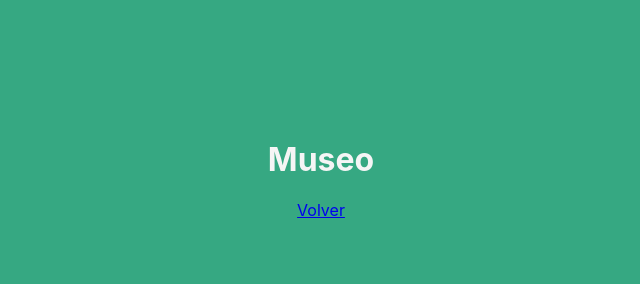
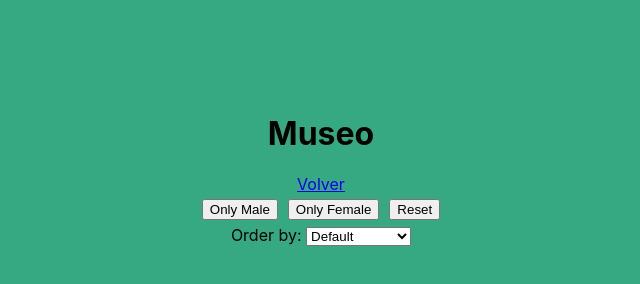
Before and after one commit to nicoabarca/T2-infovis, a website: page museum.html in a window 1280 px wide. Shown: the whole page, without its empty margins (319-959 px from the left). Drawn offline with nearby package versions, Linux system fonts and the light colour scheme; no server answers.

Commit message:
feat(museum): added category highlight and buttons

```diff
--- a/js/main.js
+++ b/js/main.js
@@ -1,9 +1,14 @@
 const CATEGORY_WIDTH = 200
 const CATEGORY_HEIGHT = 300
 
+const categoriesContainer = d3.select('#categories')
+const maleBtn = d3.select('#male-btn')
+const femaleBtn = d3.select('#female-btn')
+const resetBtn = d3.select('#reset-btn')
+
+resetBtn.on('click', resetFilter)
+
 function categoriesDataJoin(data) {
-
-  const categoriesContainer = d3.select('#categories')
 
   const frameScale = d3
     .scaleLinear()
@@ -100,6 +105,12 @@ function categoriesDataJoin(data) {
 
         categorySvg.on('mouseover', (e, d) => categoryMouseover(e, d))
         categorySvg.on('mouseout', (e, _) => categoryMouseout(e, _))
+        categorySvg.on('click', (e, d) => {
+          categorySvg.attr('opacity', (data) => {
+            return data.category === d.category ? 1 : 0.7
+          })
+        }
+        )
       }
     )
 }
@@ -119,12 +130,16 @@ function categoryMouseout(event, d) {
   d3.select(event.currentTarget).select('.male').text('')
 }
 
+function resetFilter() {
+  categoriesContainer.selectAll('svg').attr('opacity', null)
+}
 
 function parseArtists(d) {
   data = {
     artist: d.Artist,
     birthYear: +d.BirthYear,
-    categories: JSON.parse(d.Categories), deathYear: +d.DeathYear,
+    categories: JSON.parse(d.Categories),
+    deathYear: +d.DeathYear,
     gender: d.Gender,
     nacionality: d.Nacionality,
     totalArtwork: +d.TotalArtwork,
--- a/museum.html
+++ b/museum.html
@@ -21,8 +21,20 @@
 
         <div id="artists">
         </div>
+        <div id="buttons">
+            <button id="male-btn">Only Male</button>
+            <button id=female-btn">Only Female</button>
+            <button id="reset-btn">Reset</button>
+        </div>
+        <div id="selection">
+            <label for="order">Order by: </label>
+            <select name="order" id="order">
+                <option value="default">Default</option>
+                <option value="age">Age</option>
+                <option value="alphabetically">Alphabetically</option>
+            </select>
+        </div>
     </div>
     <script src="js/main.js"></script>
 </body>
-
 </html>
--- a/styles/global.css
+++ b/styles/global.css
@@ -10,7 +10,7 @@
 
 body {
     background-color: var(--greenmarine);
-    color: whitesmoke;
+    color: black;
     margin: 0;
     display: flex;
     place-items: center;
--- a/styles/museum.css
+++ b/styles/museum.css
@@ -1,5 +1,9 @@
 h1 {
     margin-top: 5vh;
+}
+
+button {
+    margin: 5px;
 }
 
 
@@ -9,6 +13,11 @@ h1 {
     place-items: center;
 }
 
+#buttons {
+    display: flex;
+    flex-wrap: wrap;
+}
+
 .category {
     margin: 15px;
 }
```
